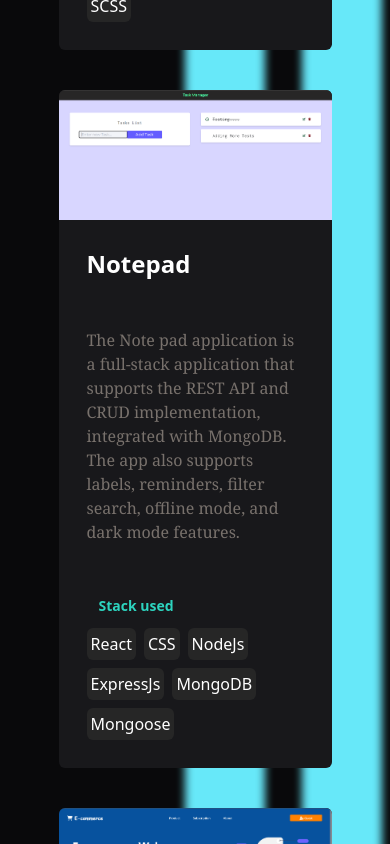
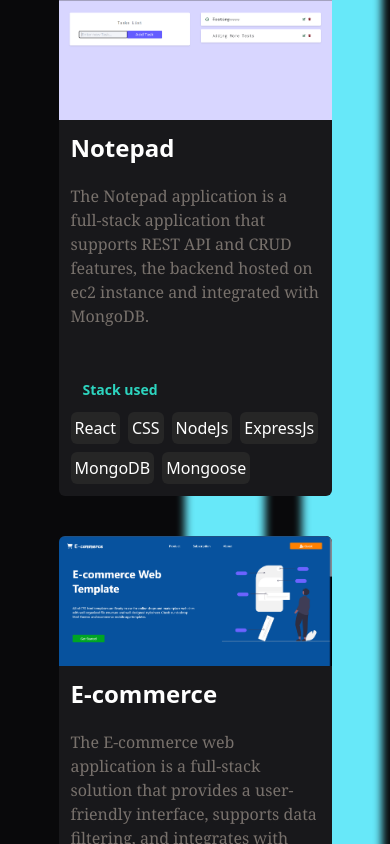
Before and after one commit to ganitx/Zeek, a Next.js app: page / in a window 390 px wide. Shown: the part 1480-2324 px from the top of the page. Built offline with nearby package versions, Linux system fonts and the light colour scheme; no server answers.

Commit message:
engine layout and improvement server

```diff
--- a/app/page.tsx
+++ b/app/page.tsx
@@ -31,7 +31,7 @@ export default function page(): React.JSX.Element {
 
     const Notepad = {
         title: "Notepad",
-        about: "The Note pad application is a full-stack application that supports the REST API and CRUD implementation, integrated with MongoDB. The app also supports labels, reminders, filter search, offline mode, and dark mode features.",
+        about: "The Notepad application is a full-stack application that supports REST API and CRUD features, the backend hosted on ec2 instance and integrated with MongoDB.",
         img: "notepad-1",
         tech: [
             "React", "CSS", "NodeJs", "ExpressJs",
--- a/components/projects/projectSection.tsx
+++ b/components/projects/projectSection.tsx
@@ -25,8 +25,8 @@ export default function ProjectSection({ projectDetails, link }: { projectDetail
                         <img className='w-full h-auto' src={`${projectDetails.img}.PNG`} alt="" />
                     </div>
                 </div>
-                <div className='flex flex-col md:flex-row gap-10 w-full h-auto p-7'>
-                    <div className='flex flex-col w-full md:w-1/2 gap-10'>
+                <div className='flex flex-col md:flex-row gap-10 w-full h-auto p-3 md:p-7'>
+                    <div className='flex flex-col w-full md:w-1/2 gap-3 md:gap-10'>
                         <h1 className='text-2xl pb-2 font-bold'>{projectDetails.title}</h1>
                         <p className='text-stone-500 font-serif md:text-lg'>{projectDetails.about}</p>
                     </div>
```
